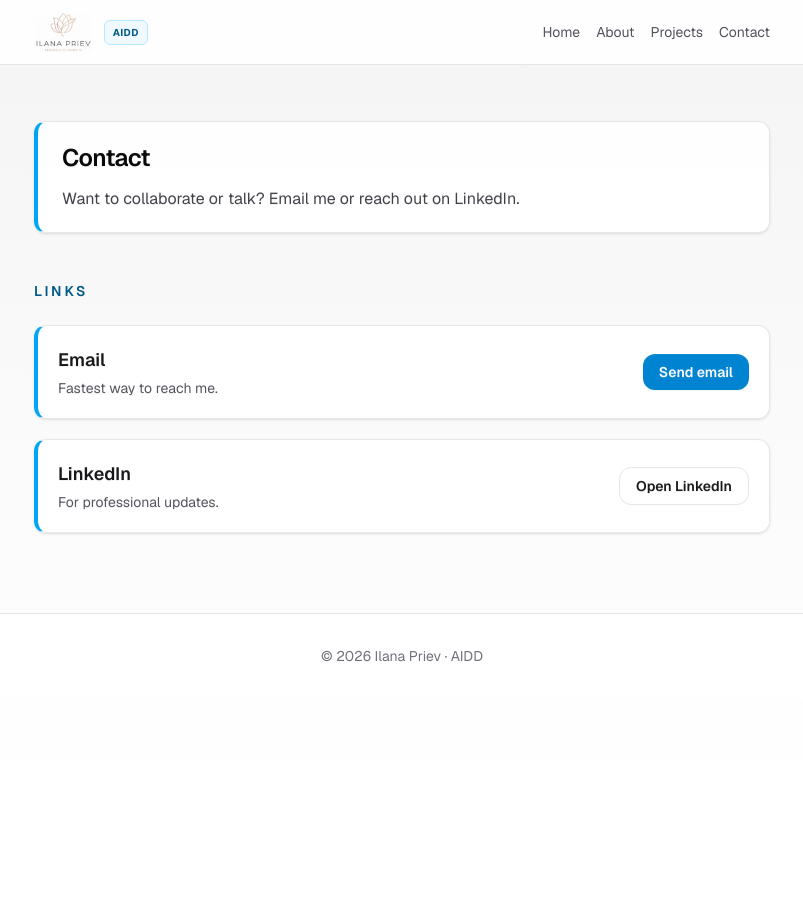
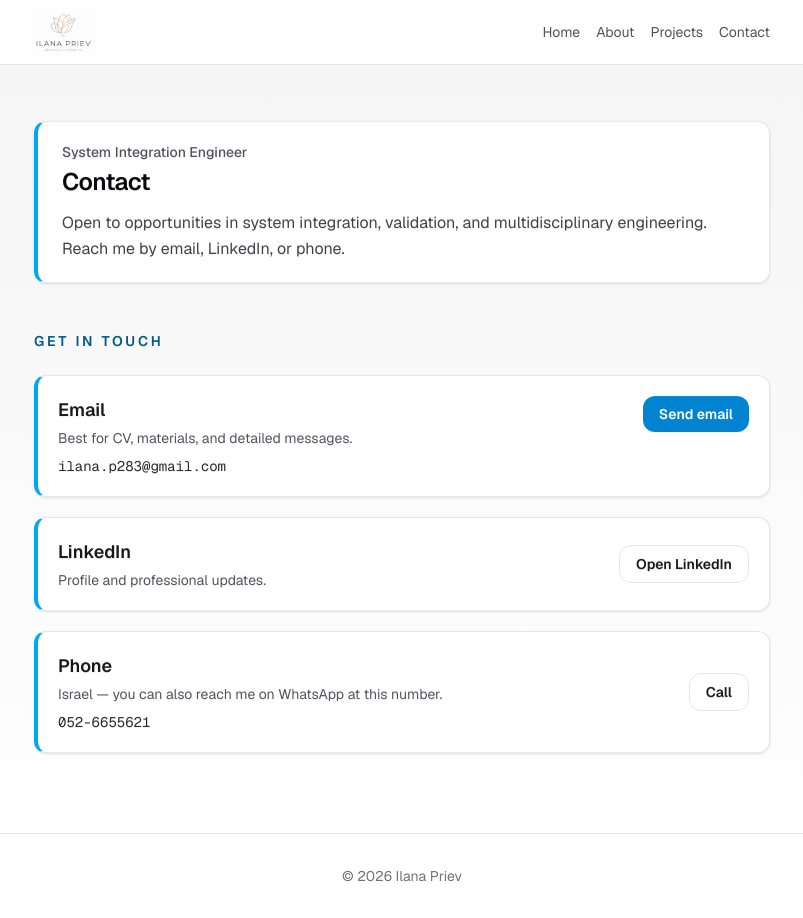
Before and after one commit to ilana283/AI-Driven-Development, a Next.js app: page /contact in a window 1280 px wide. Shown: the whole page, without its empty margins (238-1041 px from the left). Before the commit the page ends 800 px from the top, so only its background shows below. Built offline with nearby package versions, Linux system fonts and the light colour scheme.

Commit message:
refactor: update styles and structure in Home, About, and Contact pages; remove military and languages block; add contact details

```diff
--- a/app/about/page.tsx
+++ b/app/about/page.tsx
@@ -12,9 +12,8 @@ export default function AboutPage() {
             <h1 id="about-title" className="text-2xl font-semibold tracking-tight text-zinc-950 dark:text-zinc-50">
               About
             </h1>
-            <p className="mt-3 text-zinc-700 leading-relaxed dark:text-zinc-300">
-              {site.role} · {site.location}
-            </p>
+            <p className="mt-3 text-zinc-700 leading-relaxed dark:text-zinc-300">{site.role}</p>
+            <p className="mt-1 text-sm text-zinc-600 dark:text-zinc-400">{site.location}</p>
           </Panel>
         </Reveal>
       </section>
@@ -90,15 +89,7 @@ export default function AboutPage() {
             </li>
           ))}
         </ul>
-        <Reveal>
-          <Panel className="mt-5 border-l-4 border-l-amber-500/80 bg-amber-50/50 dark:bg-amber-950/20">
-            <p className="text-sm leading-relaxed text-zinc-700 dark:text-zinc-300">{site.military}</p>
-            <p className="mt-3 text-sm leading-relaxed text-zinc-700 dark:text-zinc-300">
-              <span className="font-medium text-zinc-800 dark:text-zinc-200">Languages: </span>
-              {site.languages}
-            </p>
-          </Panel>
-        </Reveal>
+        {/* Intentionally removed: military & languages block (per request) */}
       </section>
     </SiteShell>
   );
--- a/app/components/SiteShell.tsx
+++ b/app/components/SiteShell.tsx
@@ -25,9 +25,6 @@ export function SiteShell({ children }: SiteShellProps) {
               className="h-10 w-auto max-w-[min(220px,55vw)] shrink-0 object-contain object-left"
               priority
             />
-            <span className="rounded-md border border-sky-200 bg-sky-50 px-2 py-1 text-[10px] font-bold uppercase tracking-wider text-sky-800 dark:border-sky-800 dark:bg-sky-950/60 dark:text-sky-200">
-              {site.brandTag}
-            </span>
             <span className="sr-only">{site.siteTitle}</span>
           </Link>
           <nav aria-label="Primary" className="flex flex-wrap gap-x-4 gap-y-1 text-sm">
@@ -48,7 +45,7 @@ export function SiteShell({ children }: SiteShellProps) {
 
       <footer className="border-t border-zinc-200/90 bg-white/80 py-8 text-center text-sm text-zinc-500 dark:border-zinc-800 dark:bg-zinc-950/80 dark:text-zinc-400">
         <p>
-          © {new Date().getFullYear()} {site.siteTitle}
+          © {new Date().getFullYear()} {site.footerCredit}
         </p>
       </footer>
     </div>
--- a/app/components/ui.tsx
+++ b/app/components/ui.tsx
@@ -16,9 +16,12 @@ export function Panel({
   );
 }
 
-export function SectionTitle({ children }: { children: ReactNode }) {
+export function SectionTitle({ id, children }: { id?: string; children: ReactNode }) {
   return (
-    <h2 className="text-sm font-semibold uppercase tracking-[0.2em] text-sky-800 dark:text-sky-300">
+    <h2
+      id={id}
+      className="text-sm font-semibold uppercase tracking-[0.2em] text-sky-800 dark:text-sky-300"
+    >
       {children}
     </h2>
   );
--- a/app/contact/page.tsx
+++ b/app/contact/page.tsx
@@ -1,42 +1,53 @@
+import type { Metadata } from "next";
 import { site } from "../site";
 import { Reveal } from "../components/Reveal";
 import { SiteShell } from "../components/SiteShell";
 import { Panel, SectionTitle } from "../components/ui";
 
+export const metadata: Metadata = {
+  title: "Contact",
+};
+
 export default function ContactPage() {
+  const { contactPage: c } = site;
+
   return (
     <SiteShell>
       <section aria-labelledby="contact-title" className="mb-10 sm:mb-12">
         <Reveal>
           <Panel className="border-l-4 border-l-sky-500 pl-6">
+            <p className="text-sm font-medium text-zinc-600 dark:text-zinc-400">{site.role}</p>
             <h1
               id="contact-title"
-              className="text-2xl font-semibold tracking-tight text-zinc-950 dark:text-zinc-50"
+              className="mt-1 text-2xl font-semibold tracking-tight text-zinc-950 dark:text-zinc-50"
             >
-              Contact
+              {c.title}
             </h1>
-            <p className="mt-3 text-zinc-700 leading-relaxed dark:text-zinc-300">
-              Want to collaborate or talk? Email me or reach out on LinkedIn.
-            </p>
+            <p className="mt-3 text-zinc-700 leading-relaxed dark:text-zinc-300">{c.intro}</p>
           </Panel>
         </Reveal>
       </section>
 
-      <section aria-labelledby="links">
-        <SectionTitle>Links</SectionTitle>
+      <section aria-labelledby="contact-links">
+        <SectionTitle id="contact-links">Get in touch</SectionTitle>
         <div className="mt-6 space-y-5">
           <Reveal>
             <Panel className="border-l-4 border-l-sky-500">
-              <div className="flex flex-col gap-3 sm:flex-row sm:items-center sm:justify-between">
+              <div className="flex flex-col gap-3 sm:flex-row sm:items-start sm:justify-between">
                 <div>
-                  <h2 className="text-lg font-semibold text-zinc-900 dark:text-zinc-100">Email</h2>
-                  <p className="mt-1 text-sm text-zinc-600 dark:text-zinc-400">Fastest way to reach me.</p>
+                  <h2 className="text-lg font-semibold text-zinc-900 dark:text-zinc-100">
+                    {c.sections.email.title}
+                  </h2>
+                  <p className="mt-1 text-sm text-zinc-600 dark:text-zinc-400">{c.sections.email.hint}</p>
+                  <p className="mt-2 font-mono text-sm text-zinc-800 dark:text-zinc-200">
+                    {site.emailAddress}
+                  </p>
                 </div>
                 <a
                   href={site.links.email}
-                  className="w-full rounded-xl bg-sky-600 px-4 py-2 text-center text-sm font-semibold text-white transition hover:bg-sky-500 sm:w-auto"
+                  className="w-full shrink-0 rounded-xl bg-sky-600 px-4 py-2 text-center text-sm font-semibold text-white transition hover:bg-sky-500 sm:w-auto"
                 >
-                  Send email
+                  {c.sections.email.button}
                 </a>
               </div>
             </Panel>
@@ -46,8 +57,10 @@ export default function ContactPage() {
             <Panel className="border-l-4 border-l-sky-500">
               <div className="flex flex-col gap-3 sm:flex-row sm:items-center sm:justify-between">
                 <div>
-                  <h2 className="text-lg font-semibold text-zinc-900 dark:text-zinc-100">LinkedIn</h2>
-                  <p className="mt-1 text-sm text-zinc-600 dark:text-zinc-400">For professional updates.</p>
+                  <h2 className="text-lg font-semibold text-zinc-900 dark:text-zinc-100">
+                    {c.sections.linkedin.title}
+                  </h2>
+                  <p className="mt-1 text-sm text-zinc-600 dark:text-zinc-400">{c.sections.linkedin.hint}</p>
                 </div>
                 <a
                   href={site.links.linkedin}
@@ -55,7 +68,29 @@ export default function ContactPage() {
                   rel="noreferrer"
                   className="w-full rounded-xl border border-zinc-200 bg-white/70 px-4 py-2 text-center text-sm font-semibold text-zinc-900 transition hover:bg-white dark:border-zinc-700 dark:bg-zinc-900/40 dark:text-zinc-100 dark:hover:bg-zinc-900/70 sm:w-auto"
                 >
-                  Open LinkedIn
+                  {c.sections.linkedin.button}
+                </a>
+              </div>
+            </Panel>
+          </Reveal>
+
+          <Reveal>
+            <Panel className="border-l-4 border-l-sky-500">
+              <div className="flex flex-col gap-3 sm:flex-row sm:items-center sm:justify-between">
+                <div>
+                  <h2 className="text-lg font-semibold text-zinc-900 dark:text-zinc-100">
+                    {c.sections.phone.title}
+                  </h2>
+                  <p className="mt-1 text-sm text-zinc-600 dark:text-zinc-400">{c.sections.phone.hint}</p>
+                  <p className="mt-2 font-mono text-sm text-zinc-800 dark:text-zinc-200">
+                    {site.phoneDisplay}
+                  </p>
+                </div>
+                <a
+                  href={site.links.phone}
+                  className="w-full shrink-0 rounded-xl border border-zinc-200 bg-white/70 px-4 py-2 text-center text-sm font-semibold text-zinc-900 transition hover:bg-white dark:border-zinc-700 dark:bg-zinc-900/40 dark:text-zinc-100 dark:hover:bg-zinc-900/70 sm:w-auto"
+                >
+                  {c.sections.phone.button}
                 </a>
               </div>
             </Panel>
--- a/app/layout.tsx
+++ b/app/layout.tsx
@@ -19,6 +19,10 @@ export const metadata: Metadata = {
   },
   description:
     "Ilana Priev — System Integration Engineer. AIDD course portfolio: multidisciplinary systems, testing, and optimization.",
+  icons: {
+    icon: "/icon.png",
+    apple: "/icon.png",
+  },
 };
 
 export default function RootLayout({
--- a/app/page.tsx
+++ b/app/page.tsx
@@ -11,7 +11,9 @@ export default function Home() {
       <section className="mb-10 sm:mb-12" aria-labelledby="hero-heading">
         <Reveal>
           <Panel className="border-l-4 border-l-sky-500 pl-6">
-            <p className="mb-2 text-sm font-medium text-sky-800 dark:text-sky-300">{site.role}</p>
+            <p className="mb-2 text-sm font-medium text-zinc-700 dark:text-zinc-300">
+              {site.role}
+            </p>
             <h1
               id="hero-heading"
               className="font-sans text-3xl font-semibold tracking-tight text-zinc-950 dark:text-zinc-50 sm:text-4xl"
@@ -21,7 +23,7 @@ export default function Home() {
             <p className="mt-4 max-w-2xl text-lg leading-relaxed text-zinc-700 dark:text-zinc-300">
               {site.tagline}
             </p>
-            <p className="mt-3 text-sm text-zinc-500 dark:text-zinc-400">{site.location}</p>
+            <p className="mt-3 text-sm text-zinc-600 dark:text-zinc-400">{site.location}</p>
             <div className="mt-6 flex flex-wrap gap-3 text-sm font-medium">
               <Link
                 href="/about"
--- a/app/site.ts
+++ b/app/site.ts
@@ -29,11 +29,11 @@ export type ProjectItem = {
 };
 
 export const site = {
-  /** Shown in browser tab, SEO, and header brand line */
+  /** Shown in browser tab, SEO, and <title> */
   siteTitle: "Ilana Priev · AIDD",
   name: "Ilana Priev",
-  /** Short label for course / program (shown next to logo in header) */
-  brandTag: "AIDD",
+  /** Text after “© {year}” in the footer — edit here (no “· AIDD” unless you add it) */
+  footerCredit: "Ilana Priev",
   /** Logo URL under `public/` (copy your `app/Logo.png` → `public/logo.png`) */
   logo: {
     src: "/logo.png",
@@ -49,6 +49,34 @@ export const site = {
   links: {
     email: "mailto:ilana.p283@gmail.com",
     linkedin: "https://www.linkedin.com/in/ilana-priev-amzaleg/",
+    /** Israeli mobile — tap-to-call / WhatsApp “click to chat” often starts from phone copy */
+    phone: "tel:+972526655621",
+  },
+  /** Shown as plain text on Contact (same address as mailto) */
+  emailAddress: "ilana.p283@gmail.com",
+  phoneDisplay: "052-6655621",
+  /** Contact page — edit all copy here */
+  contactPage: {
+    title: "Contact",
+    intro:
+      "Open to opportunities in system integration, validation, and multidisciplinary engineering. Reach me by email, LinkedIn, or phone.",
+    sections: {
+      email: {
+        title: "Email",
+        hint: "Best for CV, materials, and detailed messages.",
+        button: "Send email",
+      },
+      linkedin: {
+        title: "LinkedIn",
+        hint: "Profile and professional updates.",
+        button: "Open LinkedIn",
+      },
+      phone: {
+        title: "Phone",
+        hint: "Israel — you can also reach me on WhatsApp at this number.",
+        button: "Call",
+      },
+    },
   },
   nav: [
     { label: "Home", href: "/" },
--- a/package.json
+++ b/package.json
@@ -3,6 +3,7 @@
   "version": "0.1.0",
   "private": true,
   "scripts": {
+    "generate:icon": "node scripts/generate-favicon-from-logo.mjs",
     "dev": "next dev",
     "build": "next build",
     "start": "next start",
@@ -20,6 +21,7 @@
     "@types/react-dom": "^19",
     "eslint": "^9",
     "eslint-config-next": "16.2.4",
+    "sharp": "^0.34.5",
     "tailwindcss": "^4",
     "typescript": "^5"
   }
```
